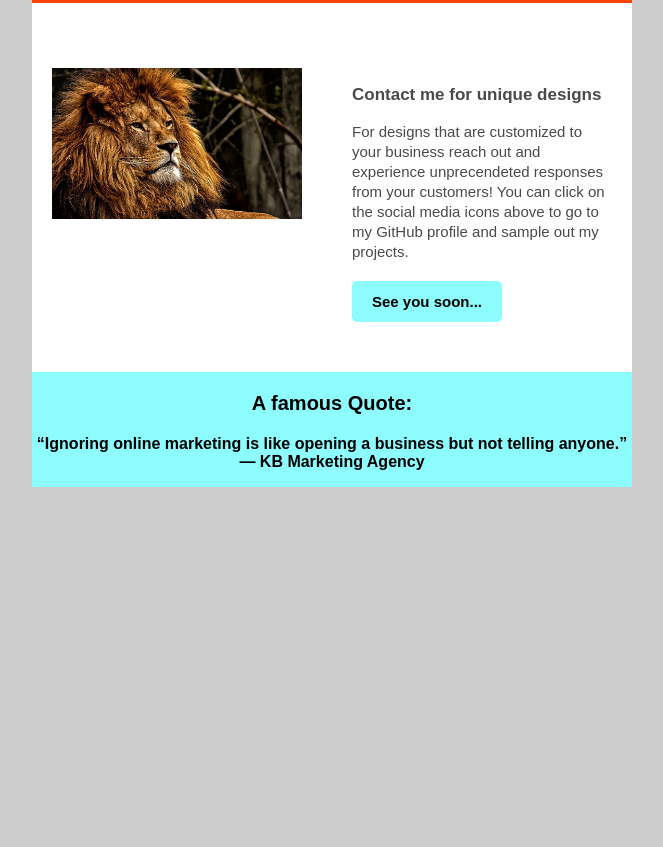
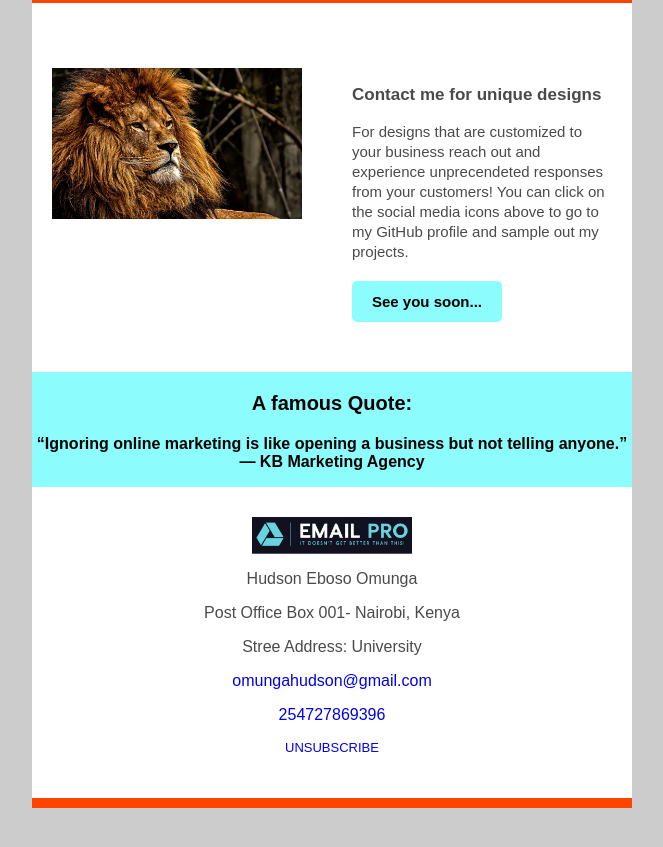
Before and after one commit to ebosoh/html_email, a plain HTML site: page index.html in a window 1280 px wide. Shown: the part 771-1618 px from the top of the page, without its empty margins (308-971 px from the left). Before the commit the page ends 1298 px from the top, so only its background shows below. Drawn offline with Linux system fonts and the light colour scheme.

Commit message:
add footer

```diff
--- a/index.html
+++ b/index.html
@@ -71,6 +71,10 @@
       text-align: left;
       font-size: 15px;
       line-height: 20px;
+    }
+    a{
+      text-decoration: none;
+      color:
     }
 
 
@@ -213,6 +217,30 @@
           </tr>
 
 <!--     FOOTER SECTION -->
+          <tr>
+            <td>
+              <table width="100%">
+                <tr>
+                  <td style="padding: 30px 10px; text-align: center;">
+                    <a href="https:/github.com/ebosoh"><img src="./mylogo.png" alt="" width="160px"></a>
+                    <p>Hudson Eboso Omunga</p>
+                    <p>Post Office Box 001- Nairobi, Kenya</p>
+                    <p>Stree Address: University </p>
+                    <p> <a href="malto:omungahudson@gmail.com">omungahudson@gmail.com</a></p>
+                    <p> <a href="tel:254727869396">254727869396</a></p>
+                    <p style="font-size: 13px;"><a href="#">UNSUBSCRIBE</a></p>
+                  </td>
+                </tr>
+                <tr>
+                  <td height="10" style="background-color: #ff4400;">
+
+                  </td>
+                </tr>
+              </table>
+            </td>
+          </tr>
+
+
 </table>
 </centre>
 </body>
```
